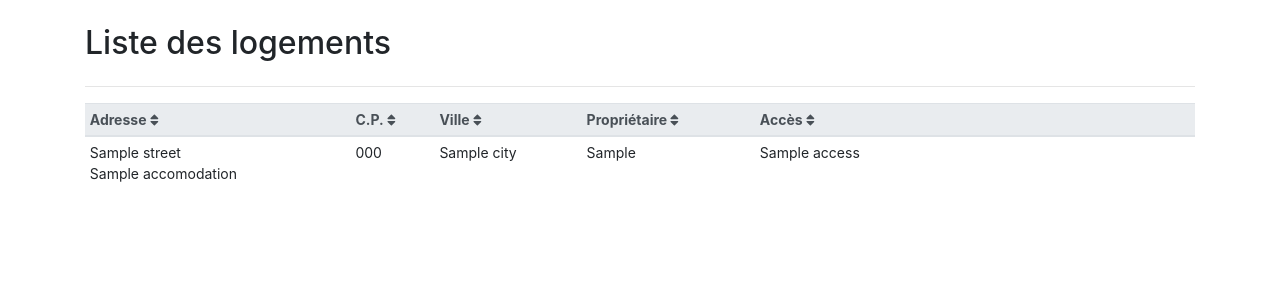
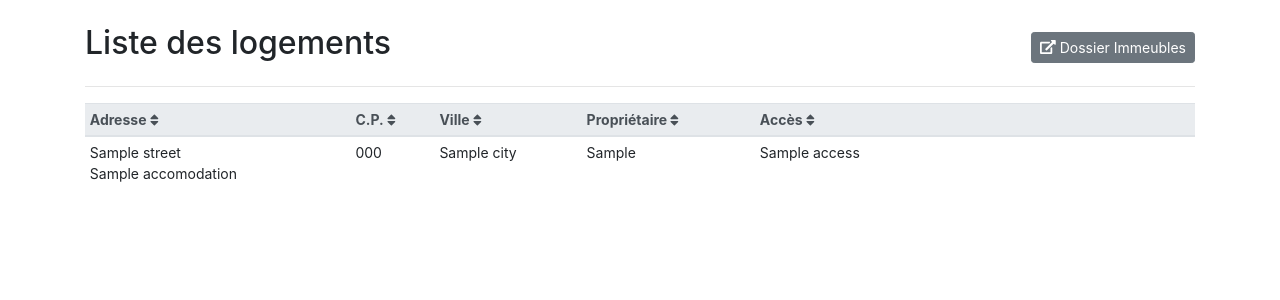
Before and after one commit to LiliceD/HHMissions, a Symfony app: template templates/accomodation/list.html.twig in a window 1280 px wide. Shown: the part 56-356 px from the top of the page. Run offline with Twig, Linux system fonts and the light colour scheme; the template is opened without the code that fills it: most values are stand-ins (such as "Sample title", 1, 10 or a date in 2020); some libraries are stand-ins or nearby versions.

Commit message:
link to sharepoint folder in accomodations list

```diff
--- a/templates/accomodation/list.html.twig
+++ b/templates/accomodation/list.html.twig
@@ -13,11 +13,15 @@
 {% block header_button %}
   {# button to add accomodation only visible for gla and admin #}
   {% if is_granted('ROLE_GLA') %}
-    <a href="{{ path('app_accomodation_new') }}" class="btn btn-success">
+    <a href="{{ path('app_accomodation_new') }}" class="btn btn-success mr-2">
       <i class="fas fa-plus"></i>
       Ajouter un logement
     </a>
   {% endif %}
+  <a href="{{ constant('ACCOMODATION_SP_FOLDER', accomodations[0]) }}" target="_blank" class="btn btn-sm btn-secondary mt-3 mt-sm-0">
+    <i class="fas fa-external-link-alt"></i>
+    Dossier Immeubles
+  </a>
 {% endblock %}
 
 
--- a/templates/layout-large.html.twig
+++ b/templates/layout-large.html.twig
@@ -4,7 +4,7 @@
 {% block body %}
 
   <div class="container">
-    <div class="d-flex justify-content-between">
+    <div class="d-flex justify-content-between align-items-center">
       <h2>
 
         {% block header_h2 %}
```
Also changed, not shown: templates/mission/view.html.twig (+5 -5 lines).
